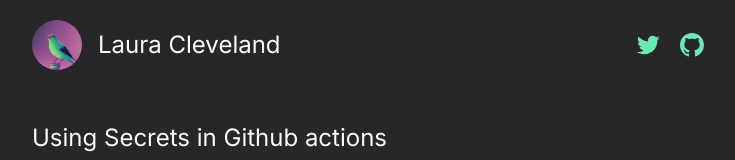
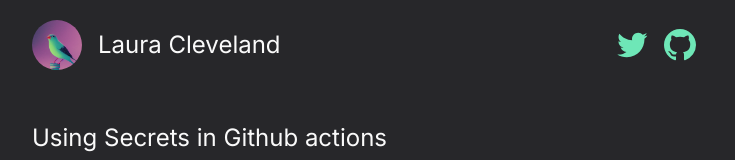
Before and after one commit to laurakcleve/coding-blog, a Gatsby site: page / in a window 1280 px wide. Shown: the top 160 px of the page, without its empty margins (272-1007 px from the left). Built offline with nearby package versions, Linux system fonts and the light colour scheme; Gatsby itself is replaced by a stand-in of ours.

Commit message:
fix social media link size, fix homepage link

```diff
--- a/src/components/Layout.jsx
+++ b/src/components/Layout.jsx
@@ -13,7 +13,7 @@ const Layout = ({ location, title, children }) => {
       className="bg-zinc-800 min-h-screen text-zinc-50 px-4"
     >
       <header className="max-w-2xl mx-auto flex items-center py-5">
-        <div className="flex items-center flex-1">
+        <Link to="/" className="text-xl sm:text-2xl flex items-center flex-1">
           <StaticImage
             layout="fixed"
             formats={['auto', 'webp', 'avif']}
@@ -24,26 +24,26 @@ const Layout = ({ location, title, children }) => {
             alt="Profile picture"
             className="rounded-full mr-4"
           />
-          <Link to="/" className="text-xl sm:text-2xl">
-            {title}
-          </Link>
-        </div>
+          {title}
+        </Link>
 
         <a
           href="https://twitter.com/laurak_cleve"
           target="_blank"
           rel="noopener noreferrer"
           aria-label="Twitter"
+          class="w-12 h-12 flex items-center justify-center"
         >
-          <TwitterIcon className="fill-emerald-300 w-6" />
+          <TwitterIcon className="fill-emerald-300" />
         </a>
         <a
           href="https://github.com/laurakcleve"
           target="_blank"
           rel="noopener noreferrer"
           aria-label="Github"
+          class="w-12 h-12 flex items-center justify-center"
         >
-          <GithubIcon className="fill-emerald-300 w-6 ml-5" />
+          <GithubIcon className="fill-emerald-300" />
         </a>
       </header>
       <main className="max-w-2xl mx-auto mt-8">{children}</main>
```
